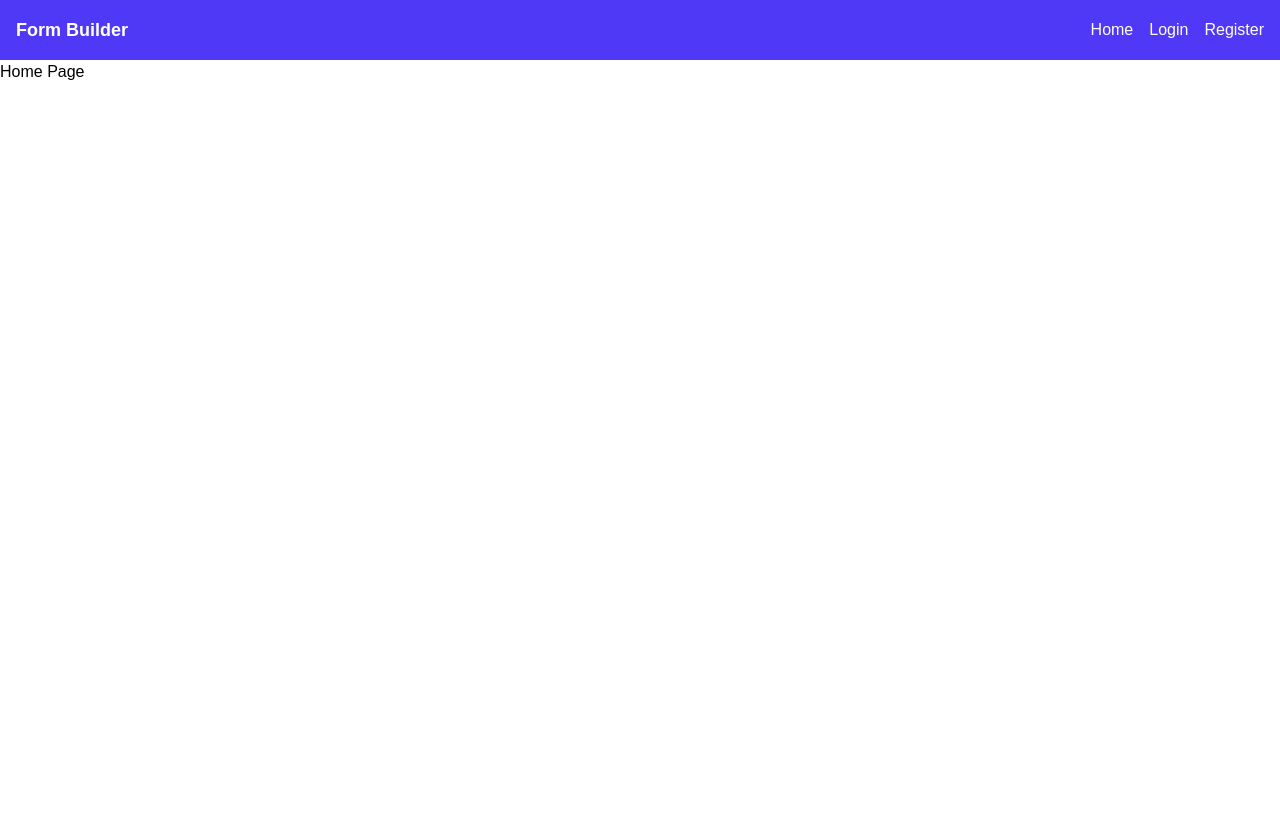
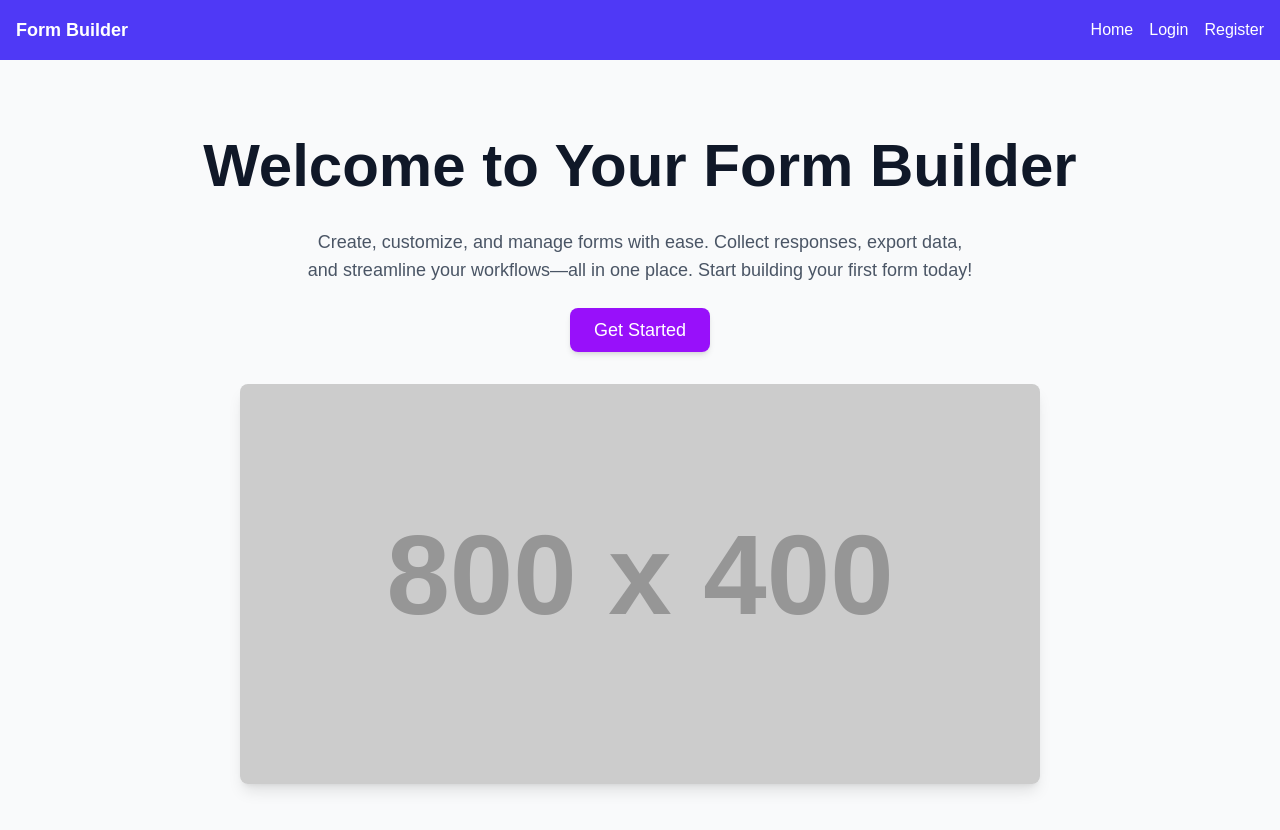
Before and after one commit to Yaswanthvijjapu/Form, a React (Vite) app in the folder client/: page / in a window 1280 px wide. Shown: the top 830 px of the page. Before the commit the page ends 800 px from the top, so only its background shows below. Built offline with nearby package versions, Linux system fonts and the light colour scheme.

Commit message:
feat(Home): implement initial UI layout with welcome message, description, and navigation link

```diff
--- a/client/src/pages/Home.jsx
+++ b/client/src/pages/Home.jsx
@@ -1,8 +1,35 @@
 // client/src/pages/Home.jsx
 import React from 'react';
+import { Link } from 'react-router-dom';
 
 function Home() {
-  return <h1>Home Page</h1>;
+  return (
+    <div className="min-h-screen bg-gray-50 flex items-center justify-center py-12 px-4 sm:px-6 lg:px-8">
+      <div className="max-w-4xl w-full space-y-8 text-center">
+        <h1 className="text-5xl font-bold text-gray-900 sm:text-6xl">
+          Welcome to Your Form Builder
+        </h1>
+        <p className="mt-4 text-lg text-gray-600 max-w-2xl mx-auto">
+          Create, customize, and manage forms with ease. Collect responses, export data, and streamline your workflows—all in one place. Start building your first form today!
+        </p>
+        <div className="mt-8">
+          <Link
+            to="/editor"
+            className="px-6 py-3 bg-purple-600 text-white rounded-lg shadow-md hover:bg-purple-700 transition duration-200 text-lg font-medium"
+          >
+            Get Started
+          </Link>
+        </div>
+        <div className="mt-10">
+          <img
+            src="https://via.placeholder.com/800x400.png?text=Form+Builder+Illustration"
+            alt="Form Builder Illustration"
+            className="mx-auto rounded-lg shadow-lg"
+          />
+        </div>
+      </div>
+    </div>
+  );
 }
 
 export default Home;
```
